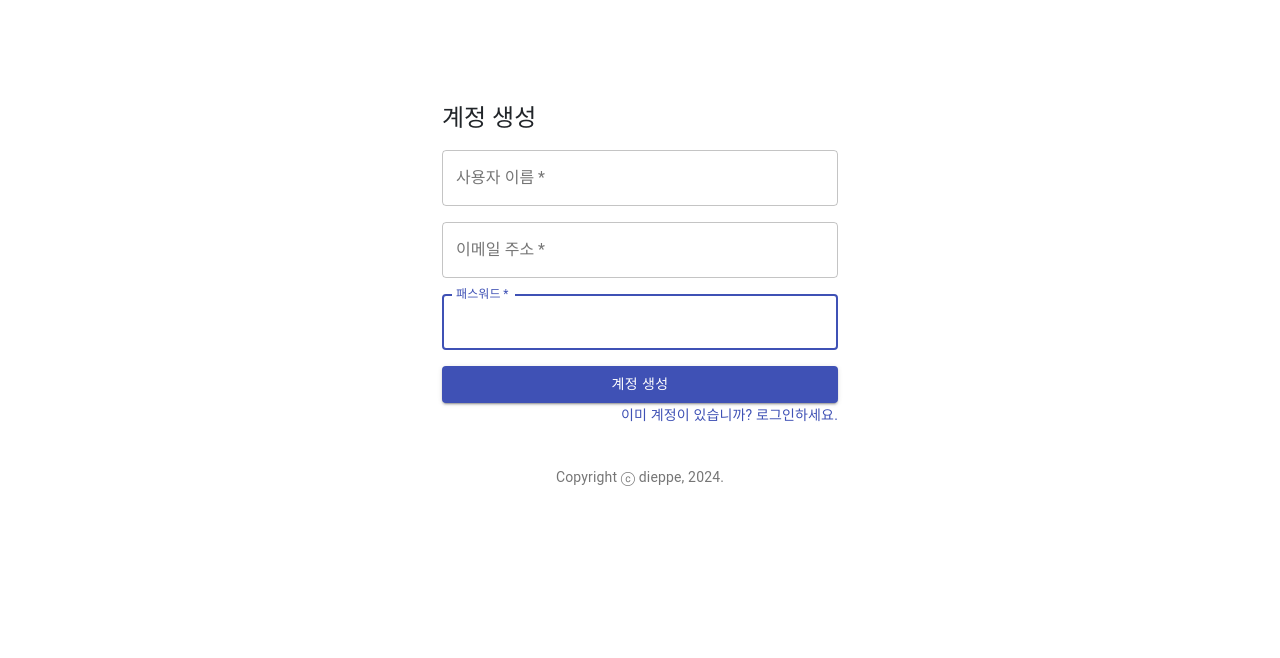
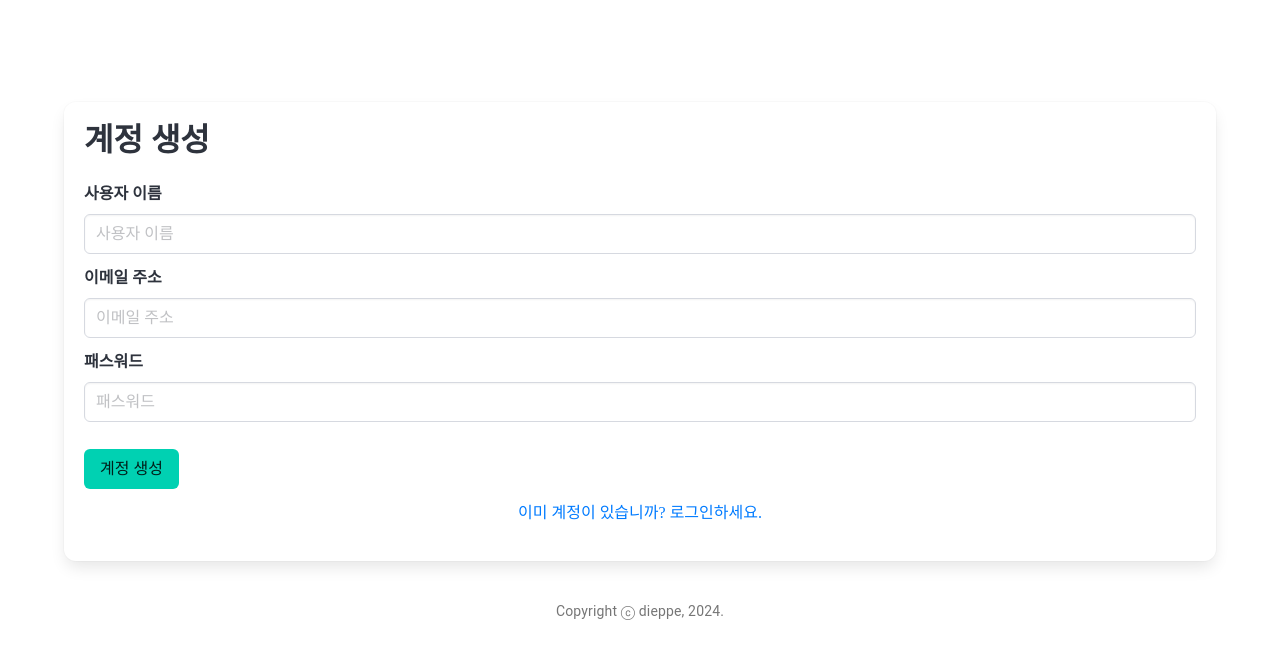
Before and after one commit to jw6133/todoReact, a React (Create React App) app: page /signup in a window 1280 px wide. Shown: the top 658 px of the page. Built offline with nearby package versions, Linux system fonts and the light colour scheme.

Commit message:
[Style] 로그인 회원가입 스타일 변경

```diff
--- a/src/App.css
+++ b/src/App.css
@@ -40,3 +40,25 @@
 .strikethrough {
   text-decoration: line-through;
 }
+
+/* Centering the container and adding some margin to the top */
+.container {
+  margin-top: 8%;
+}
+
+/* Styling the buttons with some padding and margin */
+button {
+  padding: 10px 20px;
+  margin-top: 15px;
+}
+
+/* Adding some margin to the form elements */
+.text-field {
+  margin-top: 15px;
+}
+
+/* Styling the Typography for headings */
+.typography {
+  margin-bottom: 15px;
+  text-align: center;
+}
--- a/src/Login.js
+++ b/src/Login.js
@@ -1,6 +1,6 @@
 import React from "react";
 import { signin } from "./service/ApiService";
-import { Button, TextField, Grid, Link, Container, Typography } from "@material-ui/core";
+import './App.css'; // Importing the styles
 
 class Login extends React.Component {
     constructor(props) {
@@ -14,62 +14,53 @@ class Login extends React.Component {
         const email = data.get("email");
         const password = data.get("password");
 
-        //ApiService의 singin 메소드를 사용해 로그인
-        signin({email:email,password: password});
+        // ApiService의 signin 메소드를 사용해 로그인
+        signin({ email: email, password: password });
     }
+
     render() {
         return (
-            <Container component="main" maxWidth="xs" style={{marginTop: "8%"}}>
-                <Grid container spacing={2}>
-                    <Typography component="h1" variant="h5">
-                        로그인
-                    </Typography>
-                </Grid>
-                <form noValidate onSubmit={this.handleSubmit}>
-                    {" "}
-                    { /* submit 버튼을 클릭하면 handleSubmit이 실행됨}*/ }
-                    <Grid container spacing={2}>
-                        <Grid item xs={12}>
-                            <TextField
-                                variant="outlined"
+            <div className="container container-custom">
+                <form noValidate onSubmit={this.handleSubmit} className="box">
+                    <h1 className="title form-title">로그인</h1>
+                    <div className="field">
+                        <label className="label">이메일 주소</label>
+                        <div className="control">
+                            <input
+                                className="input text-field-custom"
+                                type="email"
+                                name="email"
+                                placeholder="이메일 주소"
                                 required
-                                fullWidth
-                                id="email"
-                                label="이메일 주소"
-                                name="email"
-                                autoComplete="email"
-                                />
-                        </Grid>
-                        <Grid item xs={12}>
-                            <TextField
+                            />
+                        </div>
+                    </div>
+                    <div className="field">
+                        <label className="label">패스워드</label>
+                        <div className="control">
+                            <input
+                                className="input text-field-custom"
                                 type="password"
-                                variant="outlined"
+                                name="password"
+                                placeholder="패스워드"
                                 required
-                                fullWidth
-                                id="password"
-                                label="패스워드"
-                                name="password"
-                                autoComplete="password"
                             />
-                        </Grid>
-                        <Grid item xs={12}>
-                            <Button
-                            type="submit"
-                            fullWidth
-                            variant="contained"
-                            color="primary"
-                            >
+                        </div>
+                    </div>
+                    <div className="field">
+                        <button className="button is-primary button-custom" type="submit">
                             로그인
-                            </Button>
-                        </Grid>
-                        <Link href="/signup" variant="body2">
-                            <Grid item>계정이 없습니까? 여기서 가입하세요.
-                            </Grid>
-                        </Link>
-                    </Grid>
+                        </button>
+                    </div>
+                    <div className="field">
+                        <p className="has-text-centered">
+                            <a href="/signup">계정이 없습니까? 여기서 가입하세요.</a>
+                        </p>
+                    </div>
                 </form>
-            </Container>
+            </div>
         );
     }
 }
+
 export default Login;
--- a/src/SignUp.js
+++ b/src/SignUp.js
@@ -1,23 +1,15 @@
 import React from "react";
-import {
-    Button,
-    TextField,
-    Link,
-    Grid,
-    Container,
-    Typography,
-} from "@material-ui/core";
-
 import { signup } from "./service/ApiService";
+import './App.css'; // Importing the styles
 
 class SignUp extends React.Component {
     constructor(props) {
         super(props);
         this.handleSubmit = this.handleSubmit.bind(this);
     }
+
     handleSubmit(event) {
         event.preventDefault();
-
         const data = new FormData(event.target);
         const username = data.get("username");
         const email = data.get("email");
@@ -31,71 +23,59 @@ class SignUp extends React.Component {
 
     render() {
         return (
-            <Container component="main" maxWidth="xs" style={{ marginTop: "8%" }}>
-                <form noValidate onSubmit={this.handleSubmit}>
-                    <Grid container spacing={2}>
-                        <Grid item xs={12}>
-                            <Typography component="h1" variant="h5">
-                                계정 생성
-                            </Typography>
-                        </Grid>
-                        <Grid item xs={12}>
-                            <TextField
-                                autoComplete="username"
+            <div className="container container-custom">
+                <form noValidate onSubmit={this.handleSubmit} className="box">
+                    <h1 className="title form-title">계정 생성</h1>
+                    <div className="field">
+                        <label className="label">사용자 이름</label>
+                        <div className="control">
+                            <input
+                                className="input text-field-custom"
+                                type="text"
                                 name="username"
-                                variant="outlined"
+                                placeholder="사용자 이름"
                                 required
-                                fullWidth
-                                id="username"
-                                label="사용자 이름"
-                                autoFocus
                             />
-                        </Grid>
-                        <Grid item xs={12}>
-                            <TextField
-                                autoComplete="email"
+                        </div>
+                    </div>
+                    <div className="field">
+                        <label className="label">이메일 주소</label>
+                        <div className="control">
+                            <input
+                                className="input text-field-custom"
+                                type="email"
                                 name="email"
-                                variant="outlined"
+                                placeholder="이메일 주소"
                                 required
-                                fullWidth
-                                id="email"
-                                label="이메일 주소"
-                                autoFocus
                             />
-                        </Grid>
-                        <Grid item xs={12}>
-                            <TextField
-                                autoComplete="current-password"
+                        </div>
+                    </div>
+                    <div className="field">
+                        <label className="label">패스워드</label>
+                        <div className="control">
+                            <input
+                                className="input text-field-custom"
+                                type="password"
                                 name="password"
-                                variant="outlined"
+                                placeholder="패스워드"
                                 required
-                                fullWidth
-                                id="password"
-                                label="패스워드"
-                                autoFocus
                             />
-                        </Grid>
-                        <Grid item xs={12}>
-                            <Button
-                                type="submit"
-                                fullWidth
-                                variant="contained"
-                                color="primary">
-                                    계정 생성
-                            </Button>
-                        </Grid>
-                    </Grid>
-                    <Grid container justifyContent="flex-end">
-                        <Grid item>
-                            <Link href="/login" variant="body2">
-                                이미 계정이 있습니까? 로그인하세요.
-                            </Link>
-                        </Grid>
-                    </Grid>
+                        </div>
+                    </div>
+                    <div className="field">
+                        <button className="button is-primary button-custom" type="submit">
+                            계정 생성
+                        </button>
+                    </div>
+                    <div className="field">
+                        <p className="has-text-centered">
+                            <a href="/login">이미 계정이 있습니까? 로그인하세요.</a>
+                        </p>
+                    </div>
                 </form>
-            </Container>
+            </div>
         );
     }
 }
 
-export default SignUp
+export default SignUp;
```
